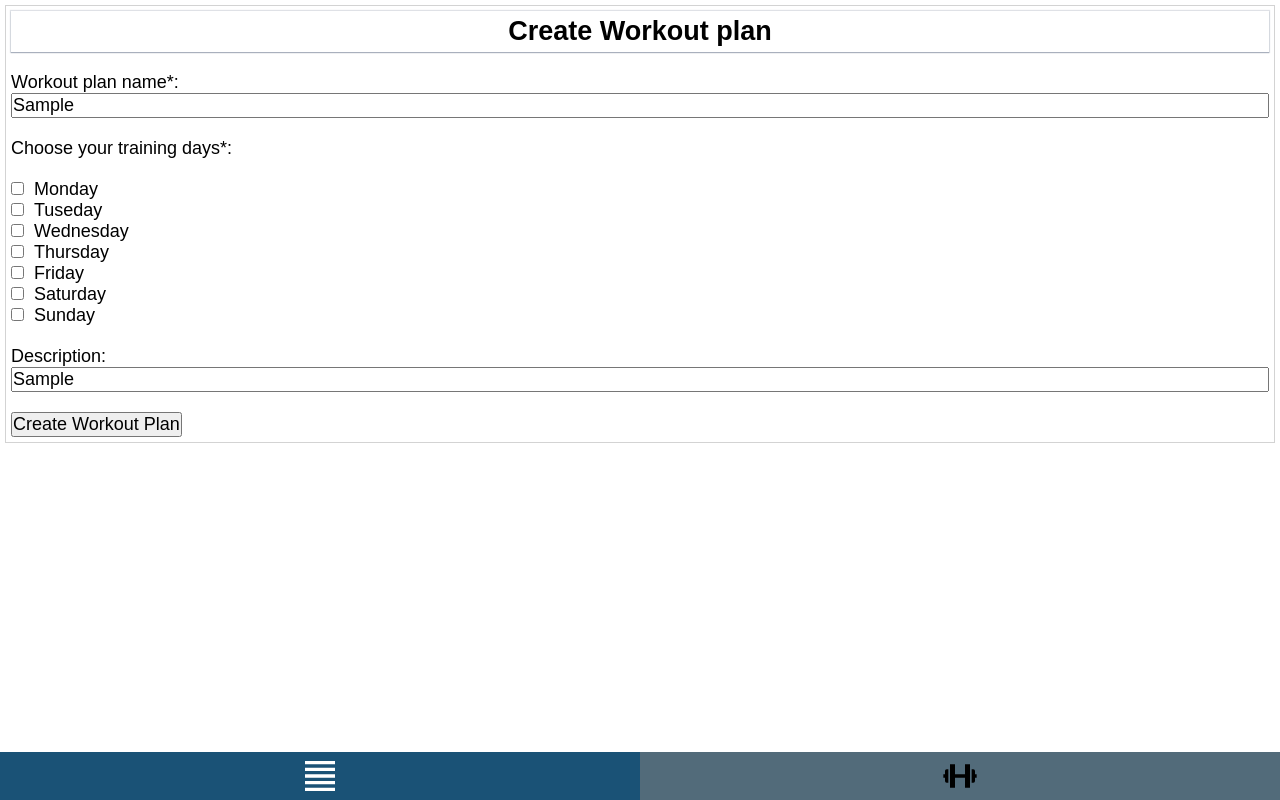
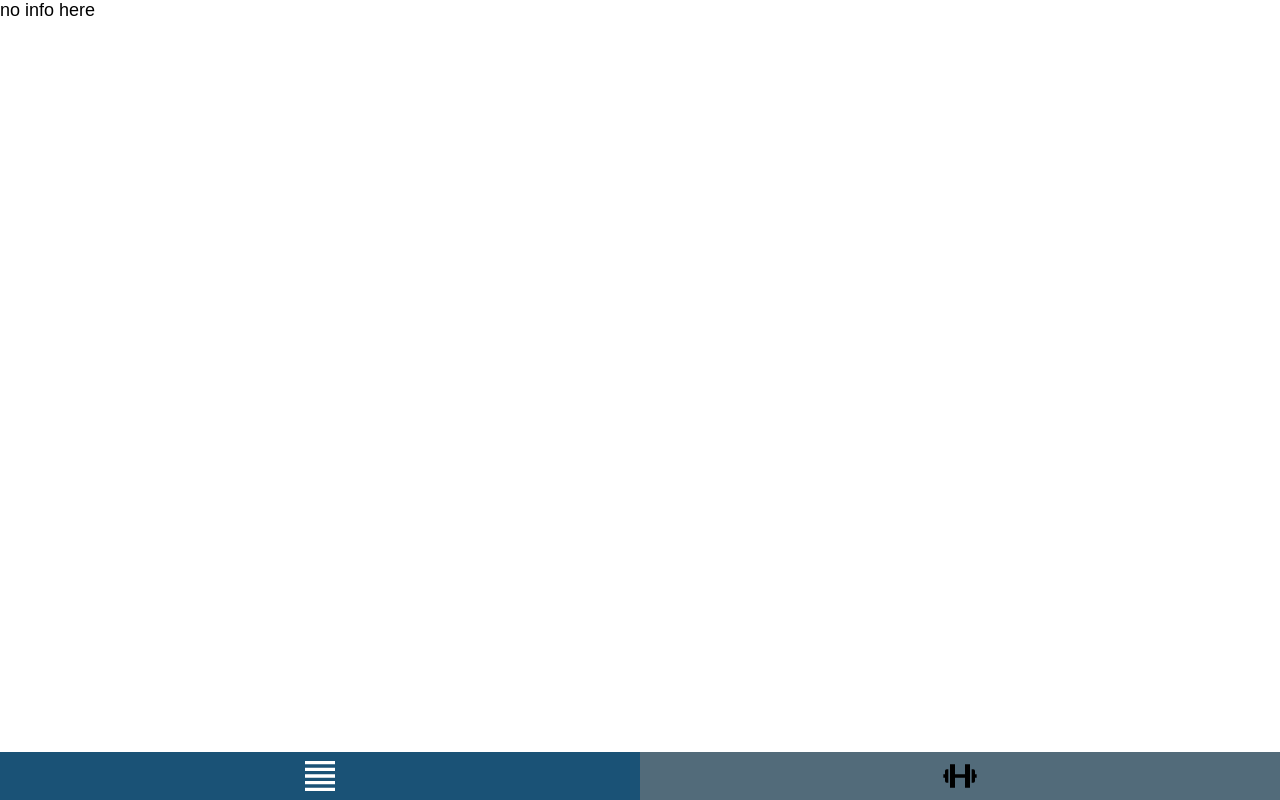
Before and after one commit to Zaid0307/capstone-project, a React (Create React App) app: page / in a window 1280 px wide. Both pictures are taken after typing "Sample", "Sample" into the empty fields and a click on the button "Create Workout Plan". Built offline with nearby package versions, Linux system fonts and the light colour scheme.

Commit message:
add toggel function to Form Page

```diff
--- a/src/Components/CreateForm.js
+++ b/src/Components/CreateForm.js
@@ -2,7 +2,7 @@ import { useState } from 'react';
 import Button from './Button';
 import styled from 'styled-components';
 
-export default function CreateForm({ handleSubmit }) {
+export default function CreateForm({ handleSubmit, onCheck, onChange }) {
   return (
     <PageBox>
       <StyledCenterBox>
@@ -14,7 +14,7 @@ export default function CreateForm({ handleSubmit }) {
           <label htmlFor="nameOfWorkout">Workout plan name*:</label>
 
           <StyledInput
-            /*onChange={onCheck}*/
+            onChange={onChange}
             name="workOutName"
             required
             maxLength="100"
@@ -27,44 +27,44 @@ export default function CreateForm({ handleSubmit }) {
         <TitleCheckbox>Choose your training days*:</TitleCheckbox>
 
         <StyledCheckBox>
-          <input name="monday" /*onChange={onCheck}*/ type="checkbox" />
+          <input name="monday" onChange={onCheck} type="checkbox" />
           <label>Monday</label>
         </StyledCheckBox>
 
         <StyledCheckBox>
-          <input name="tuseday" /*onChange={onCheck}*/ type="checkbox" />
+          <input name="tuseday" onChange={onCheck} type="checkbox" />
           <label>Tuseday</label>
         </StyledCheckBox>
 
         <StyledCheckBox>
-          <input name="wednesday" /*onChange={onCheck}*/ type="checkbox" />
+          <input name="wednesday" onChange={onCheck} type="checkbox" />
           <label>Wednesday</label>
         </StyledCheckBox>
 
         <StyledCheckBox>
-          <input name="thursday" /*onChange={onCheck}*/ type="checkbox" />
+          <input name="thursday" onChange={onCheck} type="checkbox" />
           <label>Thursday</label>
         </StyledCheckBox>
 
         <StyledCheckBox>
-          <input name="friday" /*onChange={onCheck}*/ type="checkbox" />
+          <input name="friday" onChange={onCheck} type="checkbox" />
           <label>Friday</label>
         </StyledCheckBox>
 
         <StyledCheckBox>
-          <input name="saturday" /*onChange={onCheck}*/ type="checkbox" />
+          <input name="saturday" onChange={onCheck} type="checkbox" />
           <label>Saturday</label>
         </StyledCheckBox>
 
         <StyledCheckBox>
-          <input name="sunday" /*onChange={onCheck}*/ type="checkbox" />
+          <input name="sunday" onChange={onCheck} type="checkbox" />
           <label>Sunday</label>
         </StyledCheckBox>
 
         <StyledInputBox>
           <label htmlFor="discripeUrPlan">Description:</label>
           <StyledInput
-            //onChange={onChange}
+            onChange={onChange}
             name="description"
             maxLength="200"
             id="discripeUrPlan"
--- a/src/Pages/Form.js
+++ b/src/Pages/Form.js
@@ -4,56 +4,40 @@ import DayForm from '../Components/DayForm';
 
 export default function Form() {
   const [formInfo, setFormInfo] = useState([]);
-  const [days, setDays] = useState([
-    {
-      monday: '',
-      tuseday: '',
-      wednesday: '',
-      thursday: '',
-      friday: '',
-      saturday: '',
-      sunday: '',
-    },
-  ]);
+  const [days, setDays] = useState([]);
+  const [toggleForm, setToggleForm] = useState(false);
 
-  console.log(formInfo);
-  console.log(days);
+  console.log('formInfo', formInfo);
+  console.log('Days', days);
 
   const selcetedDays = Object.keys(days).filter(obj => days[obj]);
 
   return (
     <>
-      {formInfo && <CreateForm handleSubmit={handleCreateForm} />}
-      {!formInfo && <p>no info here</p>}
+      {!toggleForm ? (
+        <CreateForm
+          handleSubmit={handleCreateForm}
+          onCheck={onCheck}
+          onChange={onChange}
+        />
+      ) : (
+        <p>no info here</p>
+      )}
     </>
   );
 
   function handleCreateForm(event) {
     event.preventDefault();
-    const { name, value } = event.target;
-    setDays({
-      ...days,
-      [name]: value,
-    });
-    setFormInfo({
-      ...formInfo,
-      [name]: value,
-    });
+    setToggleForm(true);
   }
 
-  /*  function onCheck(event) {
+  function onCheck(event) {
     const { name, checked } = event.target;
-    setDays({
-      ...days,
-      [name]: checked,
-    });
+    setDays([...days, { [name]: checked }]);
   }
 
   function onChange(event) {
     const { name, value } = event.target;
-    setFormInfo({
-      ...formInfo,
-      [name]: value,
-    });
-  }*/
+    setFormInfo([...formInfo, { [name]: value }]);
+  }
 }
```
